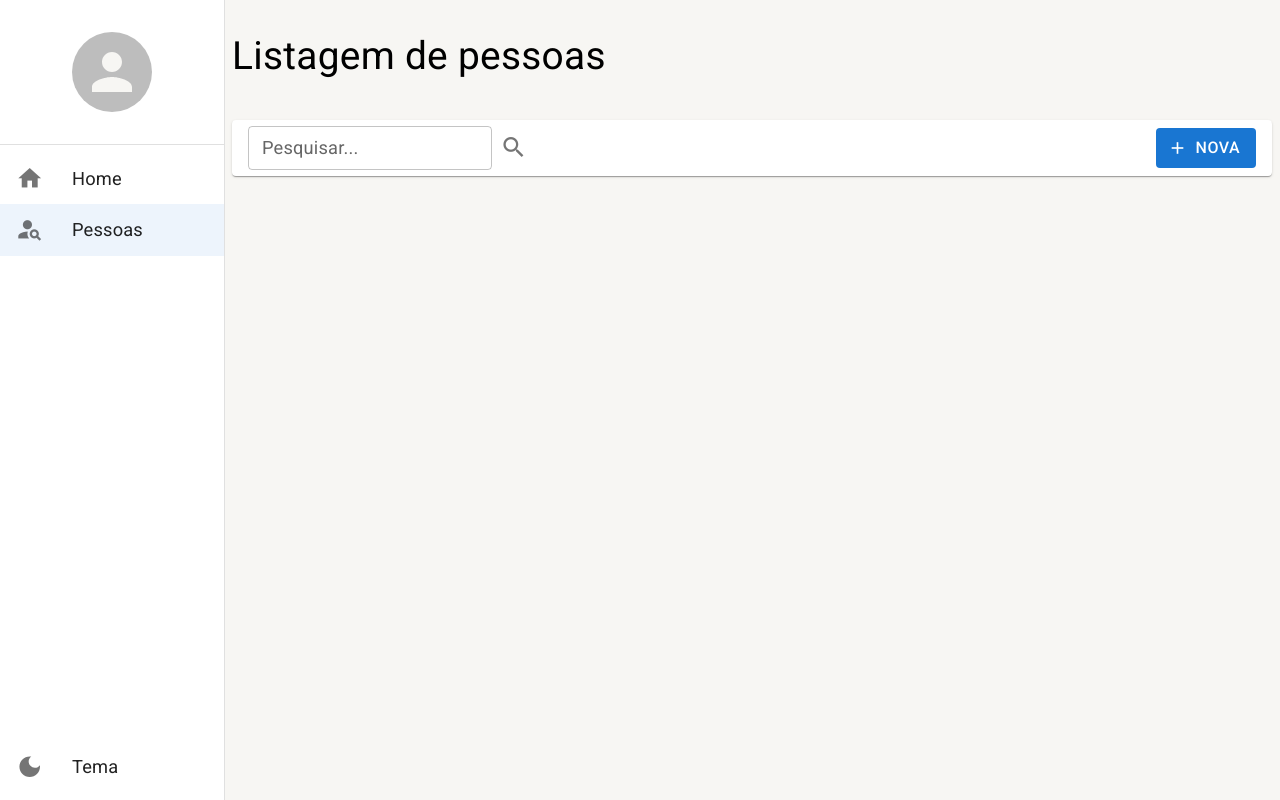
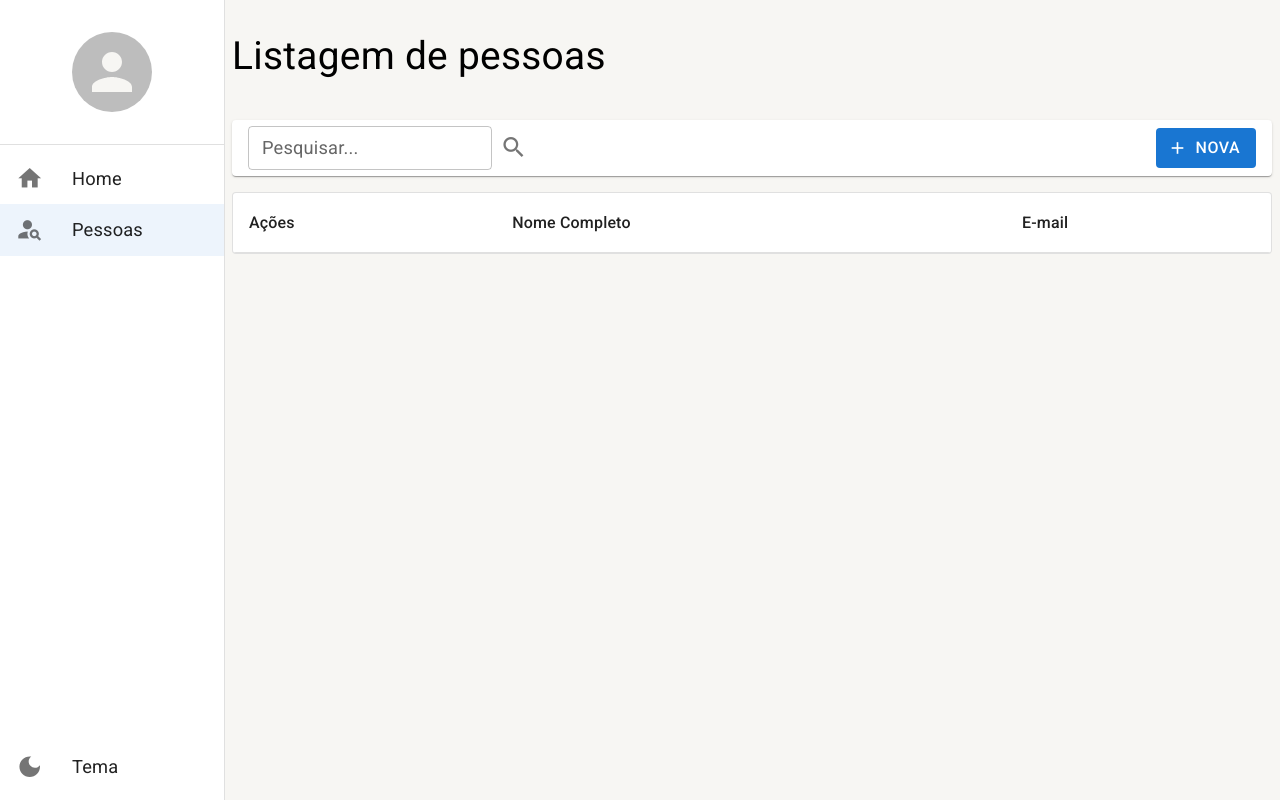
Before and after one commit to Gabriel-pagnan/dashboard, a React (Create React App) app: page /pessoas in a window 1280 px wide. Built offline with nearby package versions, Linux system fonts and the light colour scheme; data requests are answered from the project's data file.

Commit message:
table consultas

```diff
--- a/src/pages/pessoas/ListagemPessoas.tsx
+++ b/src/pages/pessoas/ListagemPessoas.tsx
@@ -1,29 +1,38 @@
-import { useEffect, useMemo } from 'react';
+import { Table, TableBody, TableCell, TableContainer, TableHead, TableRow, Paper } from '@mui/material';
+import { useEffect, useMemo, useState } from 'react';
 import { useSearchParams } from 'react-router-dom';
 import { FerramentaListagem } from '../../shared/components';
 import { useDebounce } from '../../shared/hooks';
 import { LayoutBase } from '../../shared/layouts';
-import { PessoasService } from '../../shared/services/api/pessoas/PessoasService';
+import { PessoasService, IListingPeaple } from '../../shared/services/api/pessoas/PessoasService';
 
 export const LitagemPessoas: React.FC = () =>{
   const [searchParams, setSearchParms] = useSearchParams();
   const {debounce} = useDebounce(3000);
+
+  const [rows,setRows] = useState<IListingPeaple[]>([]);
+  const [fullCount,setFullCount] = useState(0);
+  const [isLoading,setIsLoading] = useState(true);
 
   const search = useMemo(()=>{
     return searchParams.get('search') || '';
   }, [searchParams]);
 
   useEffect(()=>{
-
+    setIsLoading(true);
     debounce(() => {
-
       PessoasService.getAll(1, search)
         .then((result) => {
+          setIsLoading(false);
+
           if(result instanceof Error) {
             alert(result.message);
             return;
           }else{
-            console.log(result.data[0]);
+            console.log(result);
+
+            setRows(result.data);
+            setFullCount(result.fullCount);
           }
         });
     });
@@ -39,6 +48,27 @@ export const LitagemPessoas: React.FC = () =>{
         changeTextSearch={text => setSearchParms({search: text}, {replace: true})}
       />
     }>
+
+      <TableContainer component={Paper} variant='outlined' sx={{m: 1, width: 'auto'}}>
+        <Table >
+          <TableHead >
+            <TableRow>
+              <TableCell>Ações</TableCell>
+              <TableCell>Nome Completo</TableCell>
+              <TableCell>E-mail</TableCell>
+            </TableRow>
+          </TableHead>
+          <TableBody>
+            {rows.map(row =>(
+              <TableRow key={row.id}>
+                <TableCell>Ações</TableCell>
+                <TableCell>{row.fullName}</TableCell>
+                <TableCell>{row.email}</TableCell>
+              </TableRow>
+            ))}
+          </TableBody>
+        </Table>
+      </TableContainer>
     </LayoutBase>
   );
 };
--- a/src/shared/services/api/pessoas/PessoasService.ts
+++ b/src/shared/services/api/pessoas/PessoasService.ts
@@ -1,13 +1,13 @@
 import { Environment } from '../../../environment';
 import { Api } from '../axios-config';
 
-interface IListingPeaple {
+export interface IListingPeaple {
     id: number,
     email: string,
     cityId: number,
     fullName: string,
 }
-interface IDetailPeaple {
+export interface IDetailPeaple {
     id: number,
     email: string,
     cityId: number,
```
